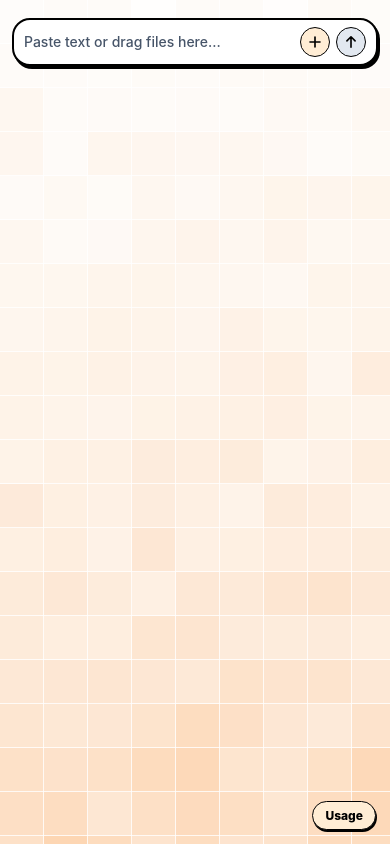
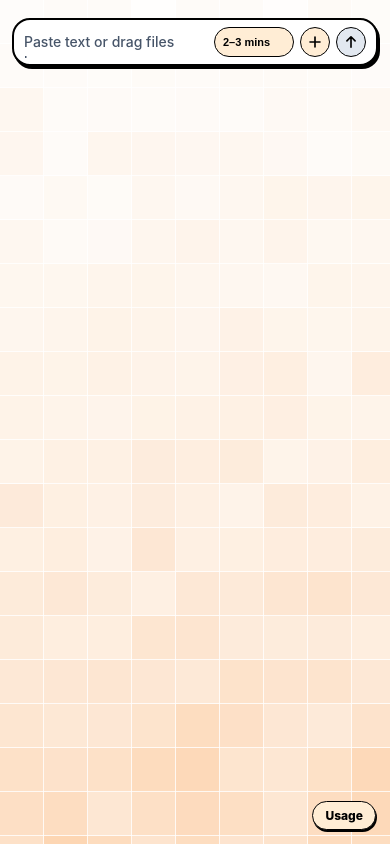
Before and after one commit to minhwuan1234/script-engine, a website: page index.html in a window 390 px wide. Drawn offline with Linux system fonts and the light colour scheme.

Commit message:
Add files via upload

```diff
--- a/index.html
+++ b/index.html
@@ -49,6 +49,12 @@
                     <input class="tpw-file-input" type="file" multiple hidden accept=".pdf,.txt,.jpg,.jpeg,.png,.md,.doc,.docx,.xlsx">
 
                     <textarea class="tpw-input" rows="1" placeholder="Paste text or drag files here..."></textarea>
+
+                    <select class="tpw-duration" aria-label="Độ dài video">
+                        <option value="30s-60s">30s–60s</option>
+                        <option value="2-3 mins" selected>2–3 mins</option>
+                        <option value="upto 5 mins">upto 5 mins</option>
+                    </select>
 
                     <div class="tpw-actions">
 
@@ -247,6 +253,17 @@
 .tony-pixel-widget .tpw-actions { position: relative; display: flex; align-items: center; gap: 6px; flex-shrink: 0; }
 .tony-pixel-widget button { font-family: inherit; }
 
+/* DURATION */
+.tony-pixel-widget select.tpw-duration {
+    flex: 0 0 auto; height: 34px; padding: 0 10px; margin: 0;
+    border: 1.5px solid #000000 !important; border-radius: 999px !important;
+    background: #ffedd5 !important; color: #000000 !important; font-size: 12px; font-weight: 800; cursor: pointer;
+    appearance: none; -webkit-appearance: none; -moz-appearance: none;
+    transform: none !important; transition: background-color .15s ease;
+}
+.tony-pixel-widget select.tpw-duration:hover { background: #ffebd2 !important; }
+.tony-pixel-widget select.tpw-duration:focus, .tony-pixel-widget select.tpw-duration:focus-visible { outline: none !important; }
+
 
 /* PLUS */
 .tony-pixel-widget .tpw-plus-wrap { position: relative; }
@@ -314,8 +331,9 @@
     .tony-pixel-widget .tpw-content { padding: 10px; justify-content: flex-start; padding-top: 16px; }
     .tony-pixel-widget .tpw-main-container { border-radius: 20px; }
     .tony-pixel-widget .tpw-main-container.has-output { padding: 10px; gap: 12px; }
-    .tony-pixel-widget .tpw-dropzone { padding: 6px 10px; gap: 6px; }
+    .tony-pixel-widget .tpw-dropzone { padding: 6px 10px; gap: 6px; flex-wrap: wrap; }
     .tony-pixel-widget .tpw-input { font-size: 14px; }
+    .tony-pixel-widget select.tpw-duration { height: 30px; font-size: 11px; padding: 0 8px; }
     .tony-pixel-widget button.tpw-plus, .tony-pixel-widget button.tpw-submit { width: 30px; height: 30px; min-width: 30px; min-height: 30px; flex: 0 0 30px; }
     .tony-pixel-widget button.tpw-plus svg { width: 16px; height: 16px; }
     .tony-pixel-widget button.tpw-submit svg { width: 14px; height: 14px; }
@@ -356,6 +374,7 @@ const USAGE_URL = '/api/usage';   // admin-only stats (needs ADMIN_TOKEN on the
     const ctx = canvas.getContext('2d', { alpha: false });
     const mainContainer = $('.tpw-main-container');
     const input = $('.tpw-input');
+    const durationSelect = $('.tpw-duration');
     const fileInput = $('.tpw-file-input');
     const filesContainer = $('.tpw-files');
     const plusBtn = $('.tpw-plus');
@@ -580,7 +599,7 @@ const USAGE_URL = '/api/usage';   // admin-only stats (needs ADMIN_TOKEN on the
       renderUsageLine(data.usage);
       resultBox.classList.add('is-ready');
       const parts = splitVersions(data.markdown || '');
-      const meta = `Crazy: ${data.crazy}`;
+      const meta = `Crazy: ${data.crazy} · Duration: ${data.duration}`;
 
       if (!parts) {
         // fallback: engine did not follow the A/B structure -> show everything in card A
@@ -618,6 +637,7 @@ const USAGE_URL = '/api/usage';   // admin-only stats (needs ADMIN_TOKEN on the
       const fd = new FormData();
       fd.append('text', text);
       fd.append('crazy', CRAZY_LEVEL);
+      fd.append('duration', durationSelect.value);
       attachedFiles.forEach((f) => fd.append('files', f, f.name));
 
       try {
```
Also changed, not shown: server.js (+8 -2 lines).
